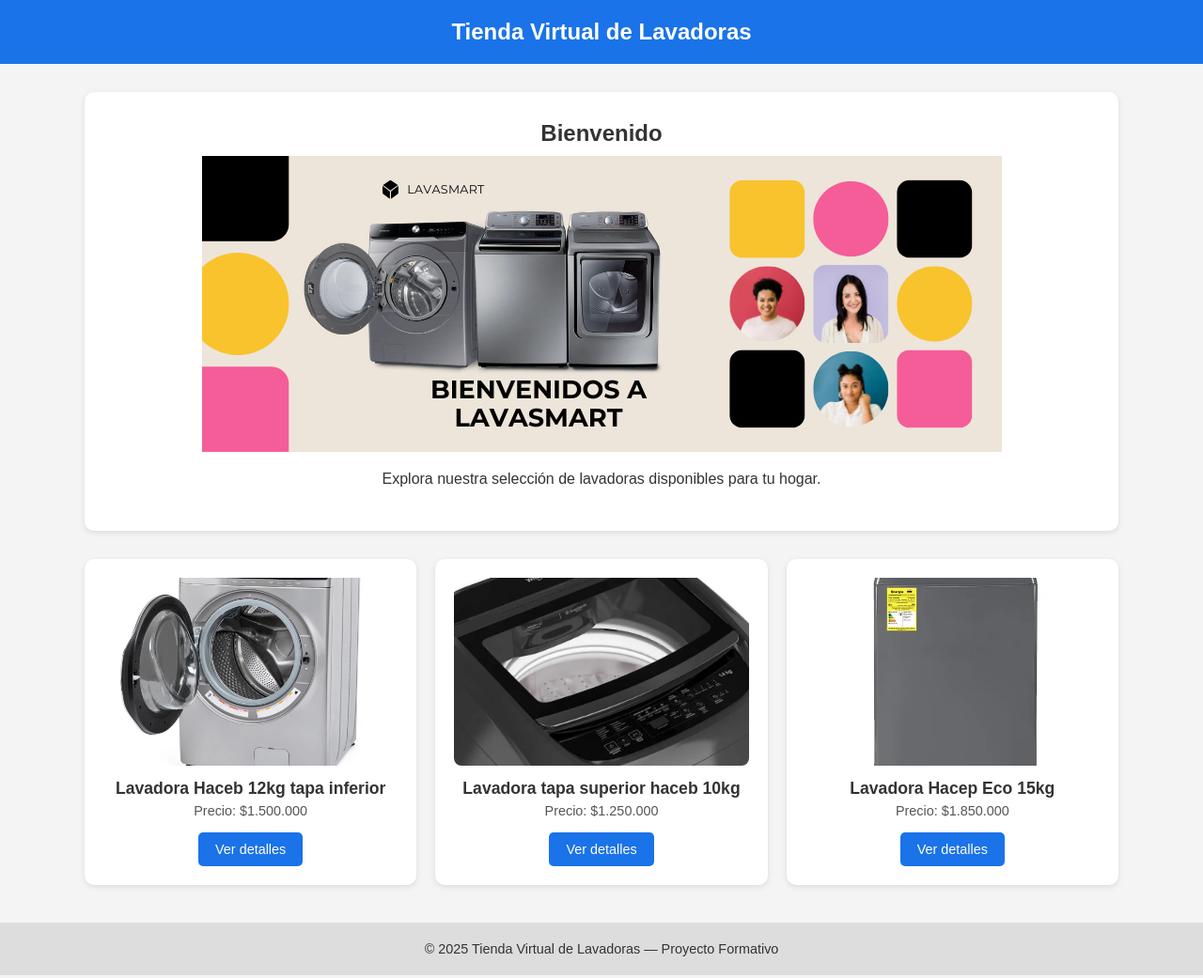
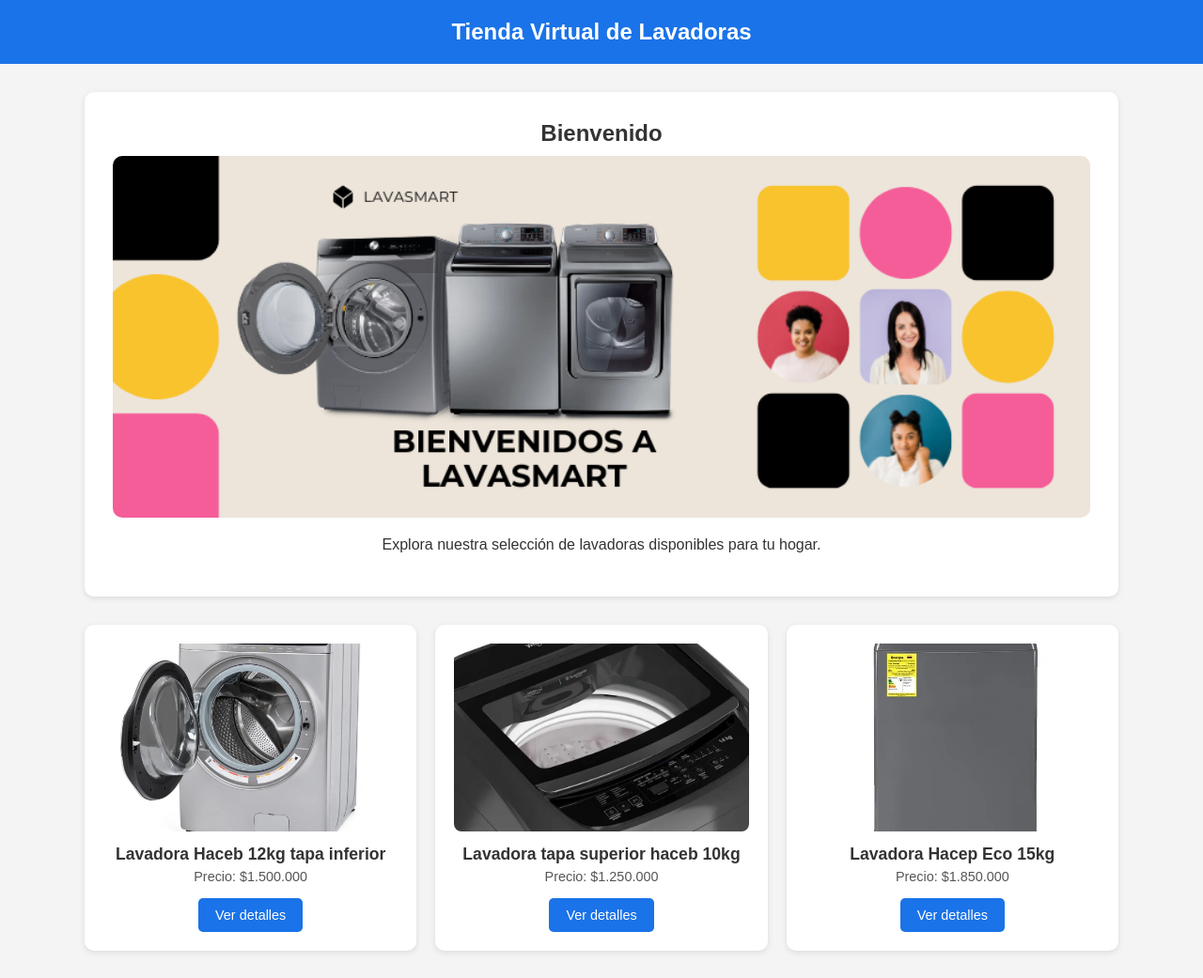
Before and after one commit to juanjose9811/Tienda-de-Lavadoras, a plain HTML site: page index.html in a window 1280 px wide. Shown: the top 1041 px of the page at 94% size. Drawn offline with Linux system fonts and the light colour scheme.

Commit message:
Update index.html

```diff
--- a/index.html
+++ b/index.html
@@ -35,6 +35,15 @@
     .hero h2 {
       margin: 0 0 10px;
     }
+
+    /* 🔥 FIX para la imagen que no era responsiva */
+    .hero img {
+      width: 100%;
+      height: auto;
+      max-width: 100%;
+      border-radius: 10px;
+    }
+
     .productos {
       display: grid;
       grid-template-columns: repeat(auto-fit, minmax(250px, 1fr));
@@ -91,8 +100,7 @@
   <div class="container">
     <section class="hero">
       <h2>Bienvenido</h2>
-	<img src="assets/lavadora5.png" alt="Lavadora 5" />
-
+      <img src="assets/lavadora5.png" alt="Lavadora 5" />
       <p>Explora nuestra selección de lavadoras disponibles para tu hogar.</p>
     </section>
 
```
